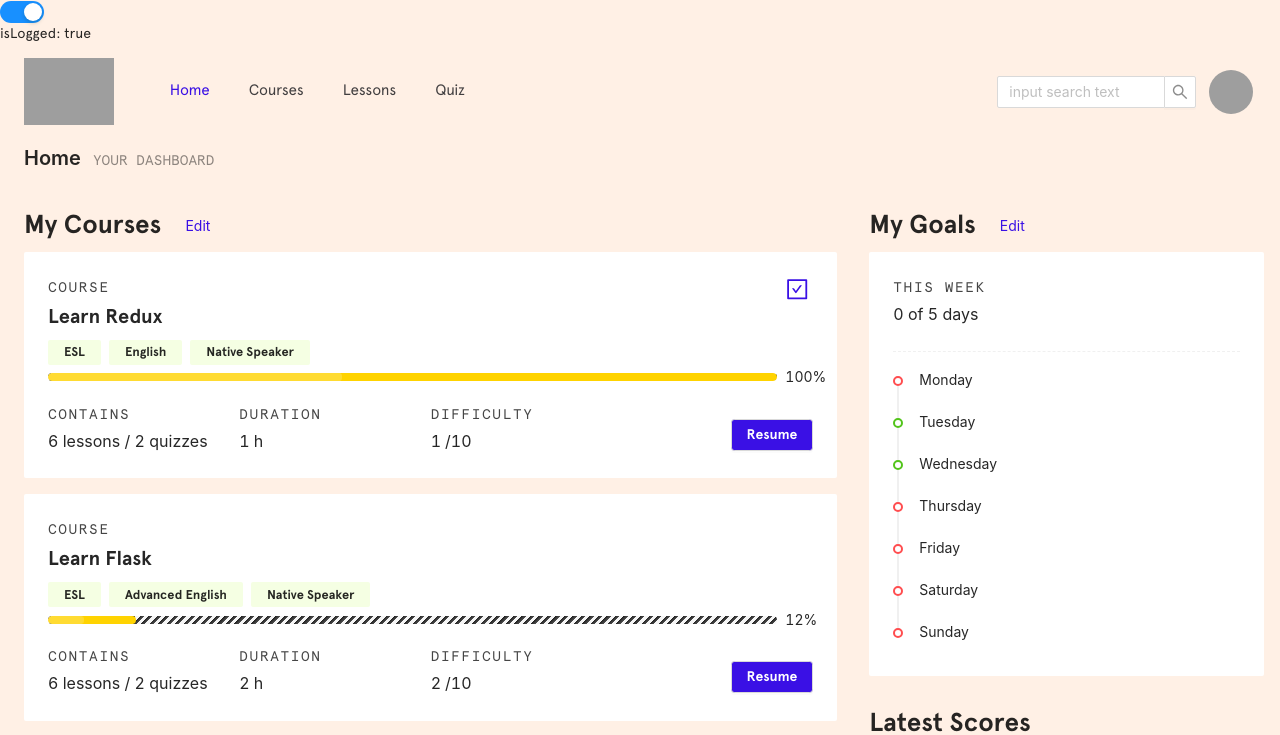
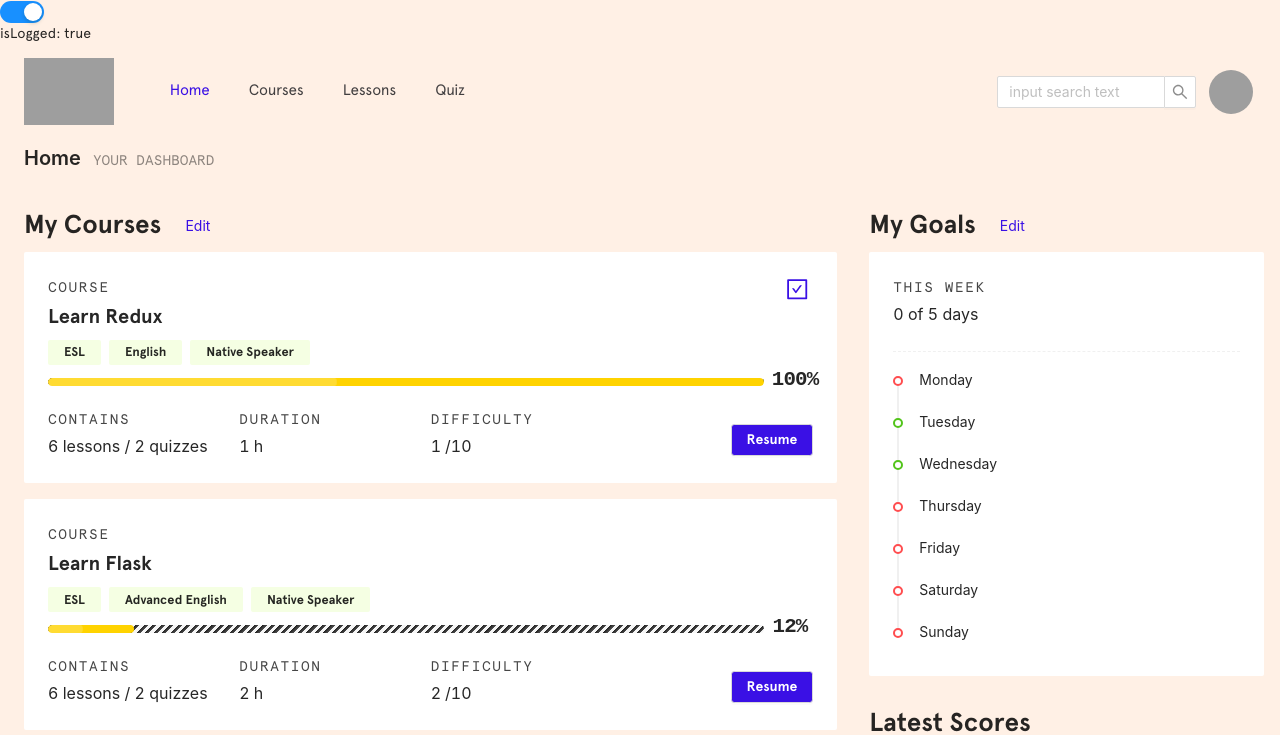
Before and after one commit to antoineGH/sayhello, a React (Create React App) app: page /auth/home in a window 1280 px wide. Shown: the top 735 px of the page. Built offline with nearby package versions, Linux system fonts and the light colour scheme; grey boxes are pictures that could not be loaded.

Commit message:
progress bar

```diff
--- a/src/App.css
+++ b/src/App.css
@@ -49,6 +49,8 @@ body {
 	font-family: 'Apercu-Regular';
 	src: url('./fonts/Apercu-Regular.woff') format('woff');
 }
+
+@import url('https://fonts.googleapis.com/css2?family=Anonymous+Pro:wght@700&display=swap');
 
 /* FONTS MANAGEMENT */
 
@@ -156,6 +158,17 @@ h4.ant-typography,
 	justify-content: flex-end;
 }
 
+.ant-progress-text {
+	font-size: 1.3rem;
+	font-family: 'Anonymous Pro', monospace;
+	font-weight: bold;
+	letter-spacing: -0.05rem;
+}
+
+.ant-progress-line {
+	display: flex;
+}
+
 /* STRIPE */
 
 .ant-progress-inner {
@@ -166,6 +179,7 @@ h4.ant-typography,
 		rgba(0, 0, 0, 0.685) 3px,
 		rgba(0, 0, 0, 0.863) 6px
 	);
+	overflow: hidden;
 }
 
 /* LOGIN */
--- a/src/components/course/CourseSummary.tsx
+++ b/src/components/course/CourseSummary.tsx
@@ -57,7 +57,9 @@ const CourseSummary = ({
 					})}
 				</Col>
 			</Row>
-			{!isEnrolled && <Progress percent={completed} status='active' strokeColor='#ffd300' />}
+			{!isEnrolled && (
+				<Progress percent={completed} status='active' strokeColor='#ffd300' style={{ marginTop: '0.3rem' }} />
+			)}
 			<Row style={{ marginTop: '1rem' }}>
 				<Col span={6}>
 					<Statistic title='Contains' value={getContains(numberLesson, numberQuiz)} />
```
